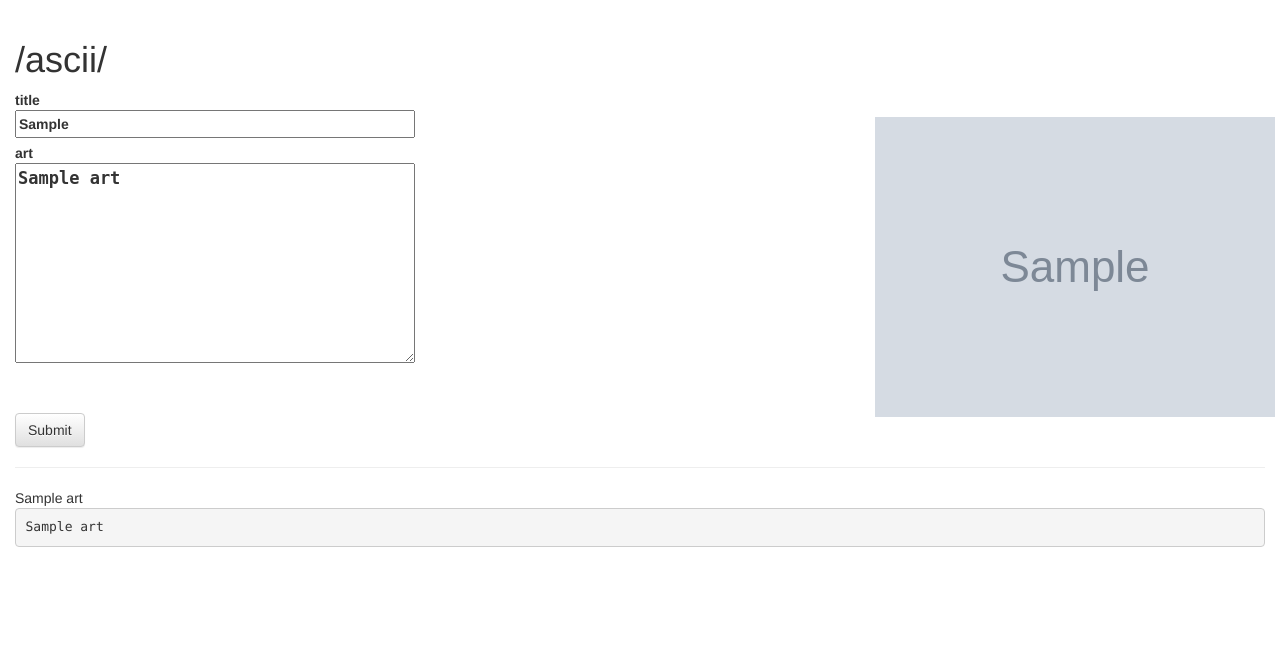
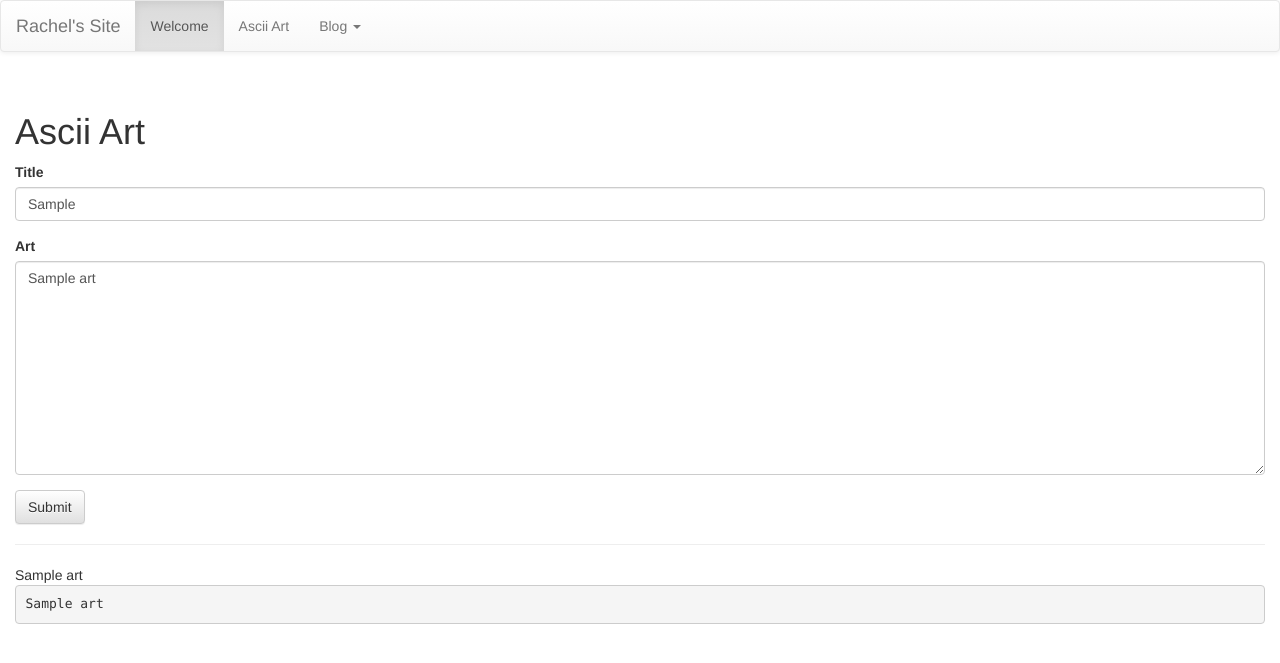
Before and after one commit to racheltho/web-dev, a Python web app: template templates/ascii.html in a window 1280 px wide. Shown: the top 663 px of the page. Run offline with Jinja, Linux system fonts and the light colour scheme; the template is opened without the code that fills it: most values are stand-ins (such as "Sample title", 1, 10 or a date in 2020); grey boxes marked "Sample" are stand-in pictures.

Commit message:
added navigation bar, render_secure method to only render page if valid cookie

```diff
--- a/models.py
+++ b/models.py
@@ -7,7 +7,6 @@ class Art(db.Model):
     title = db.StringProperty(required=True)
     art = db.TextProperty(required=True)
     created = db.DateTimeProperty(auto_now_add=True)
-    coords = db.GeoPtProperty()
 
 
 class Blog(db.Model):
--- a/templates/ascii.html
+++ b/templates/ascii.html
@@ -1,24 +1,22 @@
-{% extends "base.html" %}
+{% extends "base_nav.html" %}
 {% block content %}
 
-<h1>/ascii/</h1>
+<h1>Ascii Art</h1>
 
 <form method="post" action="/ascii">
-    <label>
-        <div>title</div>
-        <input class="ascii_input" type="text" name="title" value={{title}}>
-    </label>
-    <br>
-    <label>
-        <div>art</div>
-        <textarea class="ascii_textarea" name="art">{{art}}</textarea>
-    </label>
-    <div class="error">{{error}}</div><br>
-    <br><button type="submit" class="btn btn-default">Submit</button>
+    <div class="form-group">
+        <label for="title">Title</label>
+        <input class="form-control" type="text" id="title" name="title" value={{title}}>
+    </div>
+    <div class="form-group">
+        <label>Art</label>
+        <textarea class="form-control" name="art" rows="10" id="title">{{art}}</textarea>
+    </div>
+    {% if error %}
+    <div class="form-group has-error"><span class="help-block">{{error}}</span></div>
+    {% endif %}
+    <button type="submit" class="btn btn-default">Submit</button>
 </form>
-{% if img_url %}
-    <img class="map" src="{{img_url}}">
-{% endif %}
 <hr>
 {% for art in arts %}
 <div class="art">
--- a/templates/base.html
+++ b/templates/base.html
@@ -7,6 +7,8 @@
 <link href="/static/css/bootstrap-theme.min.css" rel="stylesheet">
 </head>
 <body>
+    {% block navbar %}
+    {% endblock %}
 <br>
 <div class="container-fluid">
     {% block content %}
--- /dev/null
+++ b/templates/base_nav.html
@@ -0,0 +1,34 @@
+{% extends "base.html" %}
+{% block navbar %}
+
+<nav class="navbar navbar-default" role="navigation">
+  <div class="container-fluid">
+    <!-- Brand and toggle get grouped for better mobile display -->
+    <div class="navbar-header">
+      <button type="button" class="navbar-toggle collapsed" data-toggle="collapse" data-target="#bs-example-navbar-collapse-1">
+        <span class="sr-only">Toggle navigation</span>
+        <span class="icon-bar"></span>
+        <span class="icon-bar"></span>
+        <span class="icon-bar"></span>
+      </button>
+      <a class="navbar-brand" href="#">Rachel's Site</a>
+    </div>
+
+    <!-- Collect the nav links, forms, and other content for toggling -->
+    <div class="collapse navbar-collapse" id="bs-example-navbar-collapse-1">
+      <ul class="nav navbar-nav">
+        <li class="active"><a href="/blog/welcome">Welcome</a></li>
+        <li><a href="/ascii">Ascii Art</a></li>
+        <li class="dropdown">
+          <a href="#" class="dropdown-toggle" data-toggle="dropdown" role="button" aria-expanded="false">Blog <span class="caret"></span></a>
+          <ul class="dropdown-menu" role="menu">
+            <li><a href="/blog">Blog Index</a></li>
+            <li><a href="/blog/newpost">New Post</a></li>
+          </ul>
+        </li>
+      </ul>
+    </div><!-- /.navbar-collapse -->
+  </div><!-- /.container-fluid -->
+</nav>
+
+{% endblock %}
--- a/templates/blog.html
+++ b/templates/blog.html
@@ -1,4 +1,4 @@
-{% extends "base.html" %}
+{% extends "base_nav.html" %}
 {% block content %}
 
 <h1>Blog Main Page</h1>
--- a/templates/permalink.html
+++ b/templates/permalink.html
@@ -1,4 +1,4 @@
-{% extends "base.html" %}
+{% extends "base_nav.html" %}
 {% block content %}
 
 <h1>{{blog.subject}}</h1>
--- a/templates/welcome.html
+++ b/templates/welcome.html
@@ -1,4 +1,4 @@
-{% extends "base.html" %}
+{% extends "base_nav.html" %}
 {% block content %}
     <h2> Welcome, {{username}}! </h2>
     {% if img_url %}
```
Also changed, not shown: main.py (+25 -20 lines), templates/newpost.html (+14 -13 lines), 1 other file.
